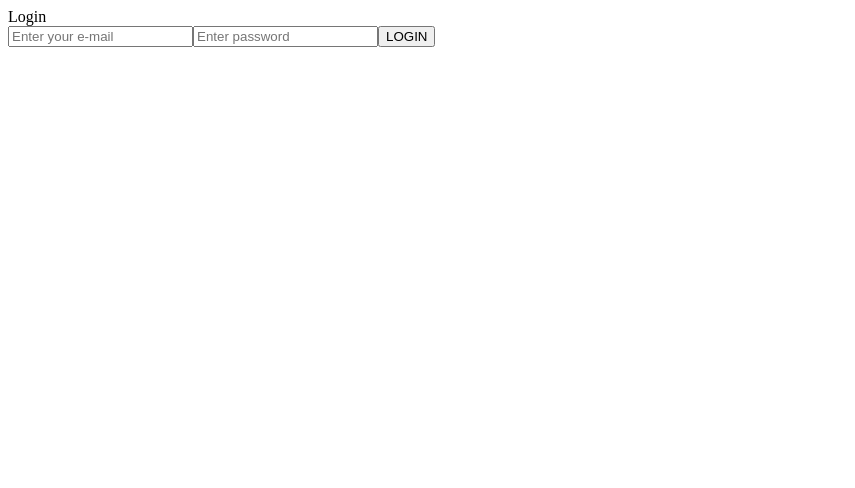
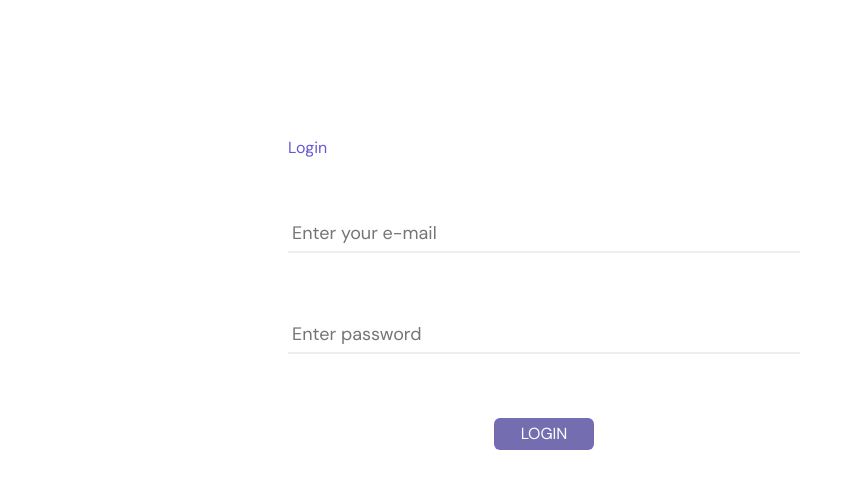
Before and after one commit to ailanablackorchid/react-login-app, a React (Create React App) app: page /login in a window 1280 px wide. Shown: the top 488 px of the page, without its empty margins (0-855 px from the left). Built offline with nearby package versions, Linux system fonts and the light colour scheme.

Commit message:
css + token + patch

```diff
--- a/src/API/GetService.js
+++ b/src/API/GetService.js
@@ -1,11 +1,12 @@
 export default class GetService {
-  static async getUserList(current_page) {
+  static async getUserList(current_page, token) {
     const response = fetch(`https://reqres.in/api/users?page=${current_page}`, {
       method: "GET",
       mode: "cors",
       cache: "default",
       headers: {
         "Content-Type": "application/json",
+        Authorization: `Bearer${token}`,
       },
       error: function (result, status) {
         console.log(result);
--- /dev/null
+++ b/src/API/PatchService.js
@@ -0,0 +1,23 @@
+export default class PatchService {
+  static async updateUser(formData, token) {
+    const { id, first_name, last_name, email } = formData;
+    const response = fetch(`https://reqres.in/api/users/${id}`, {
+      method: "PATCH",
+      mode: "cors",
+      cache: "default",
+      headers: {
+        "Content-Type": "application/json",
+        Authorization: `Bearer${token}`,
+      },
+      body: JSON.stringify({
+        email: email,
+        first_name: first_name,
+        last_name: last_name,
+      }),
+      error: function (result, status) {
+        console.log(result);
+      },
+    });
+    return response;
+  }
+}
--- a/src/API/PostService.js
+++ b/src/API/PostService.js
@@ -18,4 +18,25 @@ export default class PostService {
     });
     return response;
   }
+  static async createUser(formData, token) {
+    const { id, first_name, last_name, email } = formData;
+    const response = fetch("https://reqres.in/api/users", {
+      method: "POST",
+      mode: "cors",
+      cache: "default",
+      headers: {
+        "Content-Type": "application/json",
+        Authorization: `Bearer${token}`,
+      },
+      body: JSON.stringify({
+        email: email,
+        first_name: first_name,
+        last_name: last_name,
+      }),
+      error: function (result, status) {
+        console.log(result);
+      },
+    });
+    return response;
+  }
 }
--- a/src/components/UserItem.jsx
+++ b/src/components/UserItem.jsx
@@ -4,11 +4,11 @@ import { useNavigate } from "react-router-dom";
 function UserItem(props) {
   const navigate = useNavigate();
   return (
-    <div onClick={() => navigate("/edit/", { state: props })}>
+    <div className="user" onClick={() => navigate("/edit/", { state: props })}>
       <div>
         <img src={props.avatar} />
       </div>
-      <div>
+      <div className="user-text">
         <p>
           {props.first_name} {props.last_name}
         </p>
--- a/src/pages/CreateUser.jsx
+++ b/src/pages/CreateUser.jsx
@@ -1,13 +1,9 @@
 import React, { useState } from "react";
 import { useDispatch, useSelector } from "react-redux";
 import { useNavigate } from "react-router-dom";
-
+import PostService from "../API/PostService";
+import { useFetching } from "../hooks/useFetching";
 import UserForm from "../components/UserForm";
-
-// console.log(data);
-// console.log(formData);
-// console.log(userIds);
-// dispatch({ type: "ADD_USER", payload: formData });
 
 function CreateUser(props) {
   const [formData, setFormData] = useState({
@@ -19,8 +15,16 @@ function CreateUser(props) {
   const dispatch = useDispatch();
   const navigate = useNavigate();
   const userIds = useSelector((state) => state.user.userIds);
+  const token = useSelector((state) => state.auth.token);
 
   const { first_name, last_name, email } = formData;
+
+  const [fetchCreate, isLoading, createError] = useFetching(
+    async (formData) => {
+      const response = await PostService.createUser(formData, token);
+      const json = await response.json();
+    }
+  );
 
   const onChange = (e) => {
     setFormData((prevState) => ({
@@ -34,13 +38,12 @@ function CreateUser(props) {
     var id = Math.floor(Math.random() * 1000 + 1);
     while (id in userIds) {
       id = Math.floor(Math.random() * 1000 + 1);
-      console.log(id);
     }
-    console.log("out of loop");
-    console.log(id);
     setFormData({ ...formData, id: id });
-    console.log(formData.id);
     dispatch({ type: "ADD_USER", payload: formData });
+    fetchCreate(formData);
+    alert("User was created");
+    navigate("/users/");
   };
 
   const onClick = () => {
@@ -56,6 +59,7 @@ function CreateUser(props) {
         last_name={last_name}
         email={email}
         onSubmit={onSubmit}
+        buttonName={"CREATE USER"}
       />
     </div>
   );
--- a/src/pages/EditUser.jsx
+++ b/src/pages/EditUser.jsx
@@ -1,7 +1,9 @@
 import React, { useState } from "react";
 import { useLocation, useNavigate } from "react-router-dom";
-import { useDispatch } from "react-redux";
+import { useDispatch, useSelector } from "react-redux";
 import UserForm from "../components/UserForm";
+import { useFetching } from "../hooks/useFetching";
+import PatchService from "../API/PatchService";
 
 function EditUser() {
   const location = useLocation();
@@ -15,7 +17,17 @@ function EditUser() {
     email: data.email,
   });
 
+  const token = useSelector((state) => state.auth.token);
+
   const { first_name, last_name, email } = formData;
+
+  const [fetchUpdate, isLoading, updateError] = useFetching(
+    async (formData) => {
+      const response = await PatchService.updateUser(formData, token);
+      const json = await response.json();
+      alert("user was updated on " + json.updatedAt);
+    }
+  );
 
   const onChange = (e) => {
     setFormData((prevState) => ({
@@ -27,6 +39,8 @@ function EditUser() {
   const onSubmit = (e) => {
     e.preventDefault();
     dispatch({ type: "EDIT_USER", payload: formData });
+    fetchUpdate(first_name, last_name, email);
+    navigate("/users/");
   };
 
   const onClick = () => {
@@ -42,6 +56,7 @@ function EditUser() {
         first_name={first_name}
         last_name={last_name}
         email={email}
+        buttonName={"UPDATE USER"}
       />
     </div>
   );
--- a/src/pages/Login.jsx
+++ b/src/pages/Login.jsx
@@ -1,4 +1,4 @@
-import { useState, useEffect } from "react";
+import { useState } from "react";
 import { useDispatch } from "react-redux";
 import PostService from "../API/PostService";
 import { useFetching } from "../hooks/useFetching";
@@ -35,7 +35,7 @@ function Login(props) {
   };
 
   return (
-    <>
+    <div className="form">
       <section>Login</section>
       <form onSubmit={onSubmit}>
         <input
@@ -56,7 +56,7 @@ function Login(props) {
         />
         <button type="submit">LOGIN</button>
       </form>
-    </>
+    </div>
   );
 }
 
--- a/src/pages/UserList.jsx
+++ b/src/pages/UserList.jsx
@@ -17,11 +17,12 @@ function UserList(props) {
 
   const allUsers = useSelector((state) => state.user.users);
   const totalPages = useSelector((state) => state.user.total_pages);
+  const token = useSelector((state) => state.auth.token);
 
   //fetch data from API
 
   const [fetchUsers, isLoading, fetchUsersError] = useFetching(async (page) => {
-    const response = await GetService.getUserList(page);
+    const response = await GetService.getUserList(page, token);
     const json = await response.json();
     dispatch({ type: "ADD_MANY_USERS", payload: json.data });
     dispatch({ type: "SET_PAGES_TOTAL", payload: json.total_pages });
@@ -49,22 +50,29 @@ function UserList(props) {
 
   return (
     <div>
-      <button onClick={logout}>Logout</button>
-      <div>
+      <div className={"logout"}>
         <button onClick={() => navigate("/create/", { state: props })}>
           ADD NEW USER
         </button>
+        <button onClick={logout}>Logout</button>
+      </div>
+      <div>
+        <div className={"search"}>
+          <section>Search</section>
           <input
             type="search"
             id="site-search"
             name="q"
+            placeholder="Search..."
             filter={filterValue}
             onChange={(e) => setFilterValue(e.target.value)}
           />
           <button>Search</button>
+        </div>
         {searchedUsers.length ? (
           <div>
-            {searchedUsers.length}
+            <h2>List of users</h2>
+            <h5>Click on user to update</h5>
             {searchedUsers.map((user) => (
               <UserItem
                 avatar={user.avatar}
@@ -72,14 +80,14 @@ function UserList(props) {
                 first_name={user.first_name}
                 last_name={user.last_name}
                 id={user.id}
-                key={user.email}
+                key={user.id}
               />
             ))}
           </div>
         ) : (
-          <div>No Users</div>
+          <h2>No Users</h2>
         )}
-        <div ref={lastElement}></div>
+        <div className={"last-element"} ref={lastElement}></div>
       </div>
     </div>
   );
--- a/src/store/reducers/users/index.js
+++ b/src/store/reducers/users/index.js
@@ -12,15 +12,10 @@ const ADD_MANY_USERS = "ADD_MANY_USERS";
 const SET_CURRENT_PAGE = "SET_CURRENT_PAGE";
 const SET_PAGES_TOTAL = "SET_PAGES_TOTAL";
 const EDIT_USER = "EDIT_USER";
-const SEARCH_USER = "SEARCH_USER";
-const DELETE_USER = "DELETE_USER";
 
 export const userReducer = (state = initialState, action) => {
   switch (action.type) {
     case ADD_USER:
-      console.log("ADD USER");
-      console.log(state.users);
-      console.log(action.payload);
       const IdAdd = {};
       IdAdd[action.payload.id] = true;
       return {
@@ -62,7 +57,6 @@ export const userReducer = (state = initialState, action) => {
           return user;
         }
       });
-      console.log(resultEdit);
       return { ...state, users: resultEdit };
     default:
       return state;
--- a/src/styles/App.css
+++ b/src/styles/App.css
@@ -1,3 +1,110 @@
+@import url("https://fonts.googleapis.com/css2?family=DM+Sans:wght@400;500;700&display=swap");
 *{
+    box-sizing: border-box;
+}
+
+
+body{
+    font-family: "DM Sans", sans-serif;
+    line-height: 1.5;
+    margin: 0 auto; }
+
+#root{
+    width: 80%;
+    margin: auto;
+    display: flex;
+    flex-direction: column;
+    justify-content: center;
+}
+
+.form{
+    margin: 10rem;
+    width: 50%;
 
 }
+
+.form input {
+	border: 0;
+	z-index: 1;
+	background-color: transparent;
+	border-bottom: 2px solid #eee;
+	font: inherit;
+	font-size: 1.125rem;
+	padding: .25rem 0 0.25rem 0.25rem;
+    margin: 2rem 0;
+    width: 100%;
+}
+
+.form section {
+    color: #6658d3;
+    transform: translateY(-1.5rem);
+}
+
+.form button{
+    padding: .25em;
+    display: block;
+    margin: 2rem auto;
+}
+
+button{
+    font: inherit;
+    font-size: 1rem;
+    width: 100px;
+    background-color: #746db0;
+    color: #FFF;
+    border-radius: 6px;
+    border: 0;
+    padding: .1em;
+    cursor: pointer;
+}
+
+.logout{
+    width: 100%;
+    border-bottom: 2px solid #eee;
+    padding: 2rem 0;
+    display: flex;
+    justify-content: end;
+}
+.logout button{
+    margin: 0 0 0 1rem;
+}
+
+.search{
+    margin: 2rem 0;
+}
+
+.search section{
+    color: #6658d3;
+    transform: translateY(1.5rem);
+}
+
+.search input {
+	border: 0;
+	z-index: 1;
+	background-color: transparent;
+	border-bottom: 2px solid #eee;
+	font: inherit;
+	font-size: 1.125rem;
+	padding: .25rem;
+    margin: 2rem .5rem 2rem 0;
+    width: 80%;
+}
+
+.user{
+    width: fit-content;
+	border: 2px solid #eee;
+    border-radius: 10px;
+    margin: 2rem 0;
+    display: flex;
+    justify-content: center;
+    cursor: pointer;
+}
+
+.user-text{
+    padding: 0 1rem;
+}
+
+.last-element{
+    width: 1px;
+    height: 1px;
+}
```
Also changed, not shown: src/components/UserForm.jsx (+5 -4 lines). Lines whose indentation alone changed are shown as unchanged.
